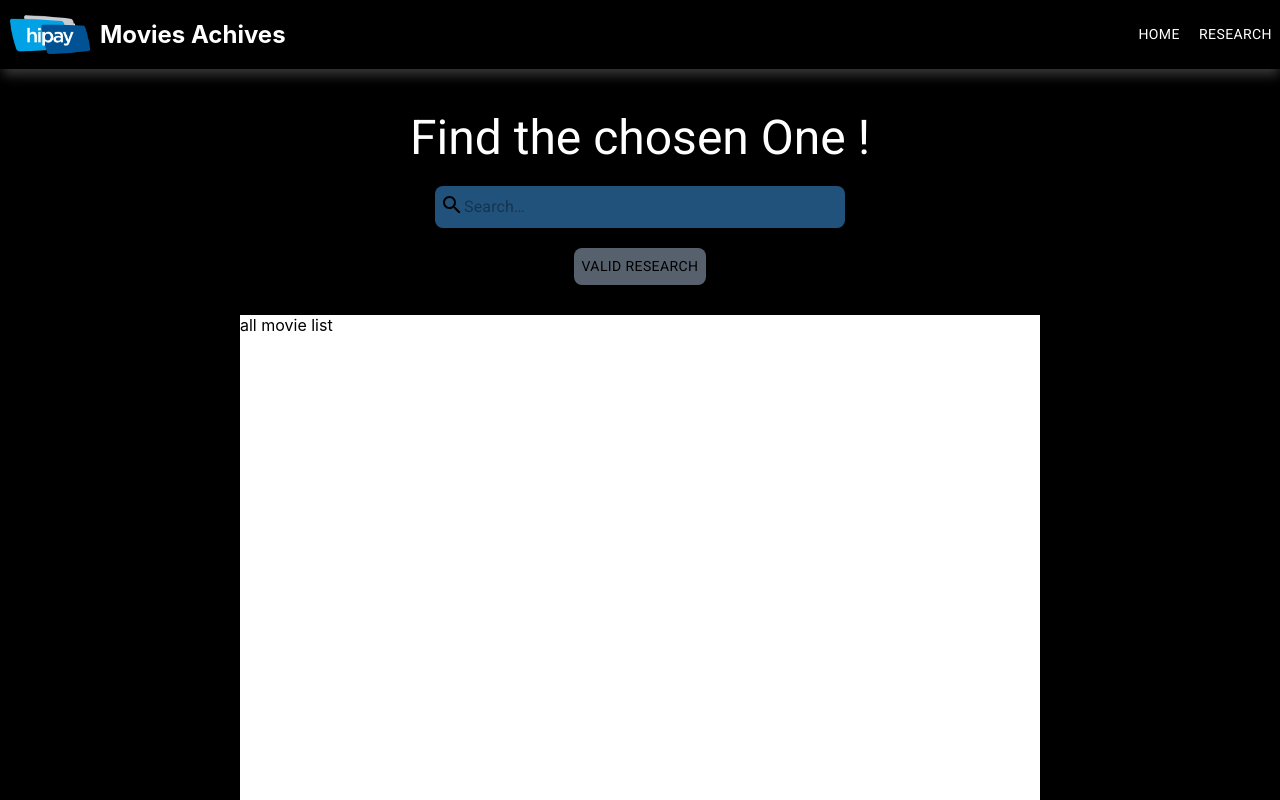
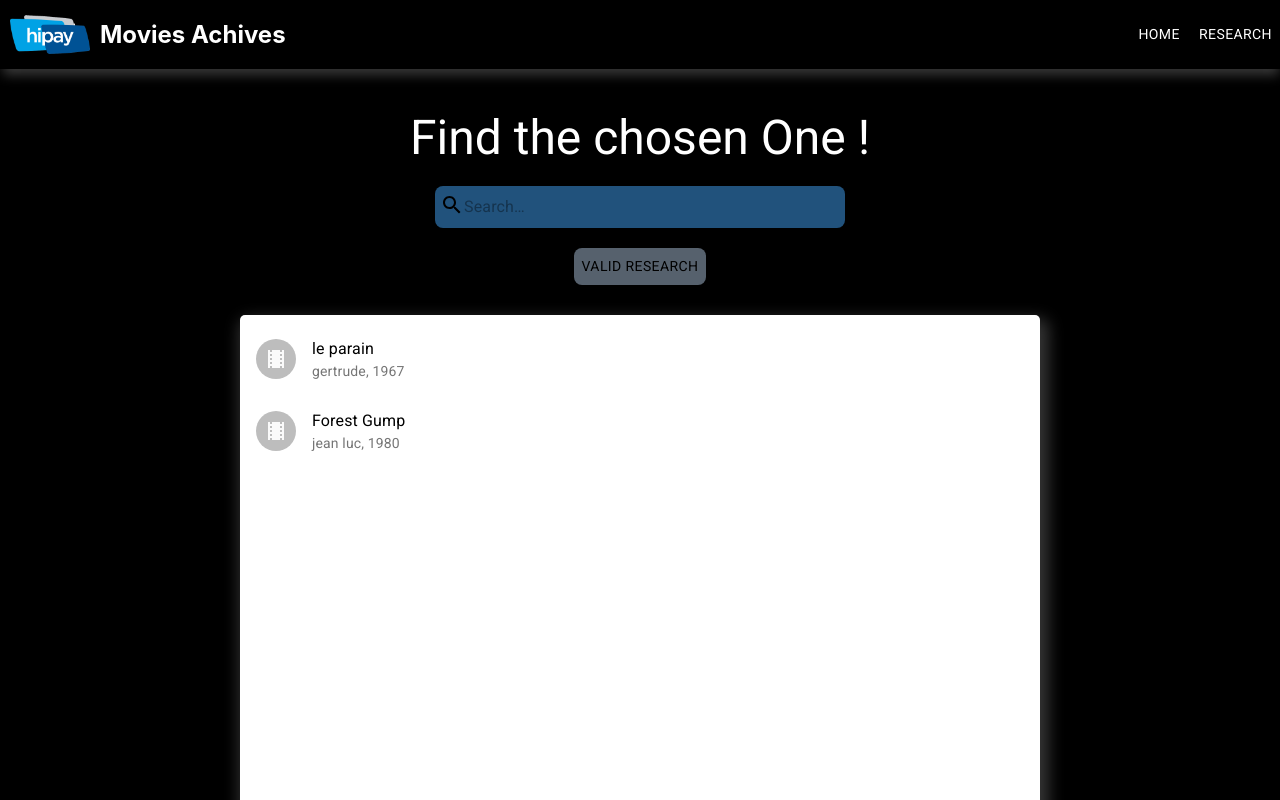
Before and after one commit to rouxxi/HIPAY_challenge, a React (Create React App) app in the folder front/: page /research in a window 1280 px wide. Shown: the top 800 px of the page. Built offline with nearby package versions, Linux system fonts and the light colour scheme.

Commit message:
add the mapping for the incoming list

```diff
--- a/front/src/components/AllMovieList/AllMovieList.jsx
+++ b/front/src/components/AllMovieList/AllMovieList.jsx
@@ -1,12 +1,46 @@
 import React from 'react';
-import AllMovieListStyle from './AllMovieListStyle'
+import AllMovieListStyle from './AllMovieListStyle';
+import { ListItem, ListItemAvatar, List, Avatar, ListItemText, Divider } from '@material-ui/core';
+import LocalMoviesIcon from '@material-ui/icons/LocalMovies';
+
+
+const fakeData = [
+    {
+        id:1,
+        name: 'le parain',
+        year: 1967,
+        director: 'gertrude',
+        image: 'https://www.cinechronicle.com/wp-content/uploads/2020/08/Le-Parrain-les-archives-inedites-de-la-trilogie.jpg'
+},
+{
+    id:2,
+    name: 'Forest Gump',
+    year: 1980,
+    director: 'jean luc',
+    image: 'https://www.cinehorizons.net/sites/default/files/affiches/affiche_forrest_gump.jpg'
+}
+]
+
 function AllMovieList() {
 
     const classes = AllMovieListStyle();
 
     return (
         <div className={classes.main}>
-            all movie list
+            <List className={classes.root}>
+                {fakeData.map((movie) => {
+                    return  <ListItem>
+                    <ListItemAvatar>
+                        <Avatar>
+                            <LocalMoviesIcon />
+                        </Avatar>
+                    </ListItemAvatar>
+                        <ListItemText primary={movie.name} secondary={`${movie.director}, ${movie.year}`} />
+                    <Divider/>
+                </ListItem>
+                })}
+
+          </List>
         </div>
     )
 }
--- a/front/src/components/AllMovieList/AllMovieListStyle.js
+++ b/front/src/components/AllMovieList/AllMovieListStyle.js
@@ -6,6 +6,11 @@ const AllMovieListStyle = makeStyles({
         backgroundColor: 'rgba(255,255,255,1)',
         width:'80%',
         maxWidth: '800px',
+        borderRadius: '5px',
+        boxShadow: '4px 8px 15px 5px rgba(97,97,97,0.54)',
+        display:'flex',
+        flexDirection:'column',
+        alignItems: 'start-flex',
     }
 })
 
--- a/front/src/components/SearchBar/SearchBar.jsx
+++ b/front/src/components/SearchBar/SearchBar.jsx
@@ -3,8 +3,8 @@ import SearchBarStyle from './SearchBarStyle';
 import SearchIcon from '@material-ui/icons/Search';
 import InputBase from '@material-ui/core/InputBase';
 
-function SearchBar() {
-
+function SearchBar(props) {
+    const {researchField, setResearchField} = props;
     const classes = SearchBarStyle();
     return (
 
@@ -16,6 +16,8 @@ function SearchBar() {
             <InputBase
               placeholder="Search…"
               classes={classes.searchInput}
+              value={researchField}
+              onChange={(e)=> setResearchField(e.target.value)}
               inputProps={{ 'aria-label': 'search' }}
             />
           </div>
--- a/front/src/views/Research/Research.jsx
+++ b/front/src/views/Research/Research.jsx
@@ -11,7 +11,7 @@ function Research() {
     return (
         <div className={classes.main}>
             <Typography  className={classes.title} variant='h3'>Find the chosen One !</Typography>
-            <SearchBar />
+            <SearchBar researchField={researchField} setResearchField={setResearchField} />
             <Button className={classes.button}  color='inherit' >
                 Valid Research
             </Button>
```
